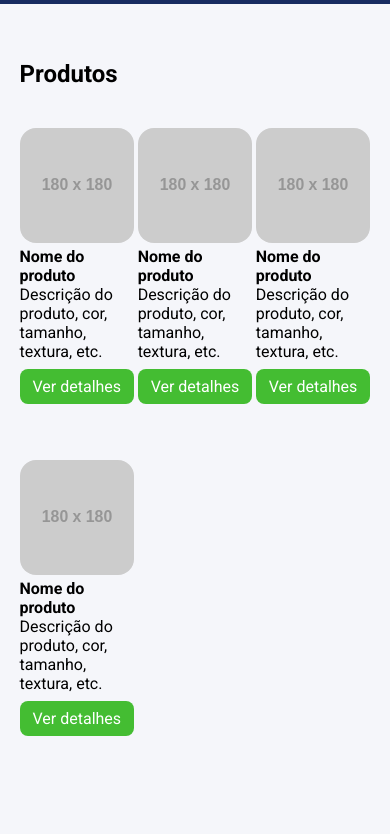
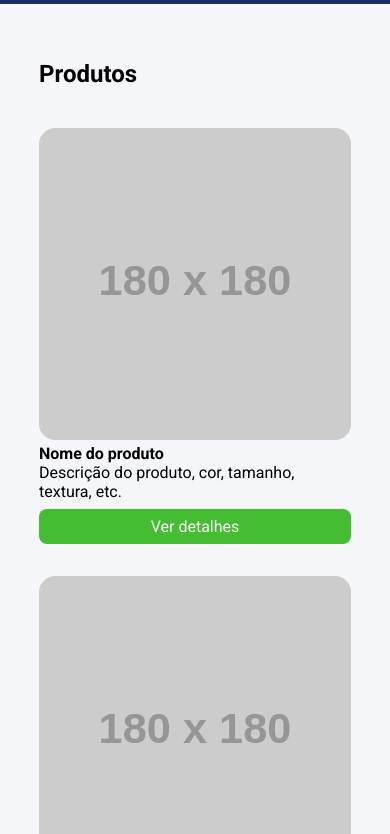
Before and after one commit to MatiasBrighent/Ebac, a website: page index.html in a window 390 px wide. Shown: the part 102-936 px from the top of the page. Before the commit the page ends 901 px from the top, so only its background shows below. Drawn offline with Linux system fonts and the light colour scheme; placeholder pictures from the web are drawn by us.

Commit message:
melhorando responabilidade

```diff
--- a/index.html
+++ b/index.html
@@ -14,7 +14,7 @@
     <header>
         <div class="container">
             <div class="branding">
-                <img src="https://via.placeholder.com/120x70" />
+                <img src="https://placehold.co/120x70/png" />
             </div>
             <nav>
                 <ul class="menu">
@@ -33,7 +33,7 @@
             <h2>Produtos</h2>
             <ul class="products">
                 <li class="product-item">
-                    <img src="https://via.placeholder.com/180x180" />
+                    <img src="https://placehold.co/180x180/png" />
                     <h4>Nome do produto</h4>
                     <p>
                         Descrição do produto, cor, tamanho, textura, etc.
@@ -43,7 +43,7 @@
                     </a>
                 </li>
                 <li class="product-item">
-                    <img src="https://via.placeholder.com/180x180" />
+                    <img src="https://placehold.co/180x180/png" />
                     <h4>Nome do produto</h4>
                     <p>
                         Descrição do produto, cor, tamanho, textura, etc.
@@ -53,7 +53,7 @@
                     </a>
                 </li>
                 <li class="product-item">
-                    <img src="https://via.placeholder.com/180x180" />
+                    <img src="https://placehold.co/180x180/png" />
                     <h4>Nome do produto</h4>
                     <p>
                         Descrição do produto, cor, tamanho, textura, etc.
@@ -63,7 +63,7 @@
                     </a>
                 </li>
                 <li class="product-item">
-                    <img src="https://via.placeholder.com/180x180" />
+                    <img src="https://placehold.co/180x180/png" />
                     <h4>Nome do produto</h4>
                     <p>
                         Descrição do produto, cor, tamanho, textura, etc.
--- a/source/config/variaveis.scss
+++ b/source/config/variaveis.scss
@@ -6,7 +6,3 @@ $corDeFundo: #f5f6fa;
 $headerColor: #182C61;
 $buttonColor: #44bd32;
 $fontColor: #fff;
-
-// breakpoints
-$mobile: 768px;
-$tablet: 1024px;
--- a/source/main.scss
+++ b/source/main.scss
@@ -71,27 +71,26 @@ section{
     }
 }
 
-@media screen and (max-width: variaveis.$tablet) {
+@media screen and (max-width: 1023px) {
     .container {
-        max-width: 90%;
+        width: 80%;
     }
 
-    .products {
+    section .products {
         grid-template-columns: repeat(2, 48.5%);
         column-gap: 3%;
     }
 }
-
-@media screen and ( max-width: variaveis.$mobile){
-    .container{
-        max-width: 90%;
-    }
-    .products {
-        display: block;
+@media screen and (max-width: 768px) {
+    .container {
+        width: 80%;
     }
 
-    .product-item  {
-        margin-bottom: 32px;
+    section .products {
+        display: block;
+
+        .product-item  {
+            margin-bottom: 32px;
+        }
     }
-
 }
```
Also changed, not shown: build/main.css, 1 other file.
